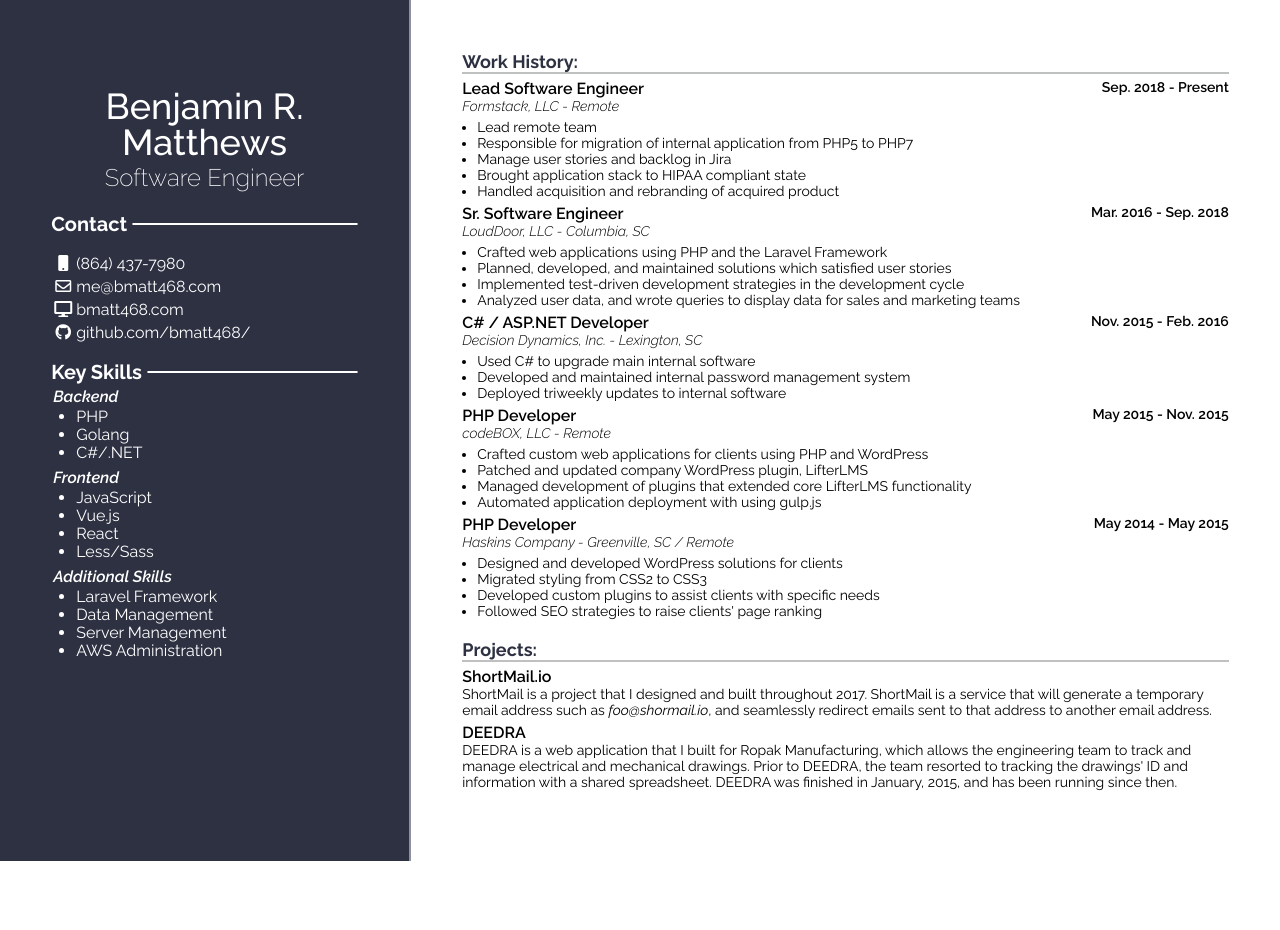
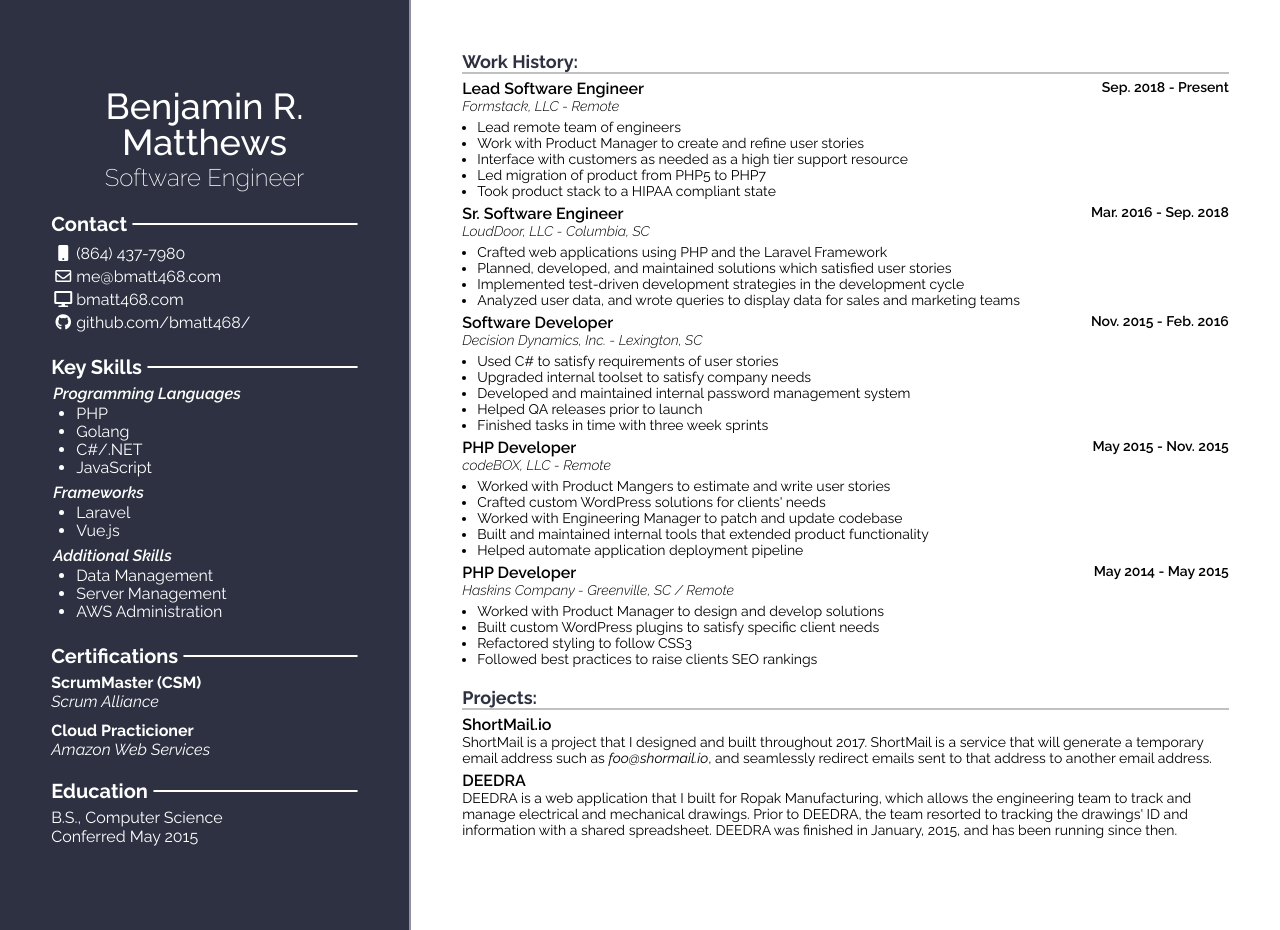
Before and after one commit to bmatt468/html-resume, a website: page src/index.html in a window 1280 px wide. Before the commit the page ends 861 px from the top, so only its background shows below. Drawn offline with nearby package versions, Linux system fonts and the light colour scheme; files that its build step writes are made by us from their sources.

Commit message:
resume updates

```diff
--- a/src/index.html
+++ b/src/index.html
@@ -41,27 +41,26 @@
 			<div class="key_skills sidebar-section">
 				<h4>Key Skills</h4>
 				<table class="skills">
-					<tr><th>Backend</th></tr>
+					<tr><th>Programming Languages</th></tr>
 					<tr>
 						<td>
 							<ul>
 								<li>PHP</li>
 								<li>Golang</li>
 								<li>C#/.NET</li>
+								<li>JavaScript</li>
 							</ul>
 						</td>
 					</tr>
 				</table>
 
 				<table class="skills">
-					<tr><th>Frontend</th></tr>
+					<tr><th>Frameworks</th></tr>
 					<tr>
 						<td>
 							<ul>
-								<li>JavaScript</li>
+								<li>Laravel</li>
 								<li>Vue.js</li>
-								<li>React</li>
-								<li>Less/Sass</li>
 							</ul>
 						</td>
 					</tr>
@@ -72,7 +71,6 @@
 					<tr>
 						<td>
 							<ul>
-								<li>Laravel Framework</li>
 								<li>Data Management</li>
 								<li>Server Management</li>
 								<li>AWS Administration</li>
@@ -82,11 +80,23 @@
 				</table>
 			</div>
 
-			<!-- <div class="education sidebar-section">
+			<div class="sidebar-section">
+				<h4>Certifications</h4>
+				<div style="margin-bottom: 10px;">
+					<p><b>ScrumMaster (CSM)</b></p>
+					<p><i>Scrum Alliance</i></p>
+				</div>
+				<div>
+					<p><b>Cloud Practicioner</b></p>
+					<p><i>Amazon Web Services</i></p>
+				</div>
+			</div>
+
+			<div class="sidebar-section">
 				<h4>Education</h4>
 				<p>B.S., Computer Science</p>
-				<p>Bob Jones University, 2015</p>
-			</div> -->
+				<p>Conferred May 2015</p>
+			</div>
 		</div>
 
 		<div class="content">
@@ -110,11 +120,11 @@
 						</div>
 					</div>
 					<ul class="responsibilities">
-						<li>Lead remote team</li>
-						<li>Responsible for migration of internal application from PHP5 to PHP7</li>
-						<li>Manage user stories and backlog in Jira</li>
-						<li>Brought application stack to HIPAA compliant state</li>
-						<li>Handled acquisition and rebranding of acquired product</li>
+						<li>Lead remote team of engineers</li>
+						<li>Work with Product Manager to create and refine user stories</li>
+						<li>Interface with customers as needed as a high tier support resource</li>
+						<li>Led migration of product from PHP5 to PHP7</li>
+						<li>Took product stack to a HIPAA compliant state</li>
 					</ul>
 				</div>
 
@@ -139,7 +149,7 @@
 				<div class="job">
 					<div class="title-company-time">
 						<div class="title-company">
-							<p class="title">C# / ASP.NET Developer</p>
+							<p class="title">Software Developer</p>
 							<p class="company">Decision Dynamics, Inc. - Lexington, SC</p>
 						</div>
 						<div class="time">
@@ -147,9 +157,11 @@
 						</div>
 					</div>
 					<ul class="responsibilities">
-						<li>Used C# to upgrade main internal software</li>
+						<li>Used C# to satisfy requirements of user stories</li>
+						<li>Upgraded internal toolset to satisfy company needs</li>
 						<li>Developed and maintained internal password management system</li>
-						<li>Deployed triweekly updates to internal software</li>
+						<li>Helped QA releases prior to launch</li>
+						<li>Finished tasks in time with three week sprints</li>
 					</ul>
 				</div>
 
@@ -164,10 +176,11 @@
 						</div>
 					</div>
 					<ul class="responsibilities">
-						<li>Crafted custom web applications for clients using PHP and WordPress</li>
-						<li>Patched and updated company WordPress plugin, LifterLMS</li>
-						<li>Managed development of plugins that extended core LifterLMS functionality</li>
-						<li>Automated application deployment with using gulp.js</li>
+						<li>Worked with Product Mangers to estimate and write user stories</li>
+						<li>Crafted custom WordPress solutions for clients' needs</li>
+						<li>Worked with Engineering Manager to patch and update codebase</li>
+						<li>Built and maintained internal tools that extended product functionality</li>
+						<li>Helped automate application deployment pipeline</li>
 					</ul>
 				</div>
 
@@ -182,10 +195,10 @@
 						</div>
 					</div>
 					<ul class="responsibilities">
-						<li>Designed and developed WordPress solutions for clients</li>
-						<li>Migrated styling from CSS2 to CSS3</li>
-						<li>Developed custom plugins to assist clients with specific needs</li>
-						<li>Followed SEO strategies to raise clients' page ranking</li>
+						<li>Worked with Product Manager to design and develop solutions</li>
+						<li>Built custom WordPress plugins to satisfy specific client needs</li>
+						<li>Refactored styling to follow CSS3</li>
+						<li>Followed best practices to raise clients SEO rankings</li>
 					</ul>
 				</div>
 			</div>
--- a/src/scss/resume.scss
+++ b/src/scss/resume.scss
@@ -41,8 +41,11 @@
         }
 
         .sidebar-section {
+            margin-bottom: 20px;
+
             h4 {
                 margin: 0px;
+                margin-bottom: 5px;
                 font-size: 20px;
                 display: flex;
                 align-items: center;
@@ -56,10 +59,13 @@
                 }
             }
 
+            p {
+                margin: 0;
+            }
+
             .contact-list {
                 list-style: none;
                 padding-left: 0px;
-                margin: 15px 0px;
 
                 .center {
                     text-align: center;
@@ -93,16 +99,6 @@
                             }
                         }
                     }
-                }
-            }
-
-            &.education {
-                h4 {
-                    margin: 15px 0px;
-                }
-
-                p {
-                    margin: 0px;
                 }
             }
         }
```
Also changed, not shown: 1 other file.
